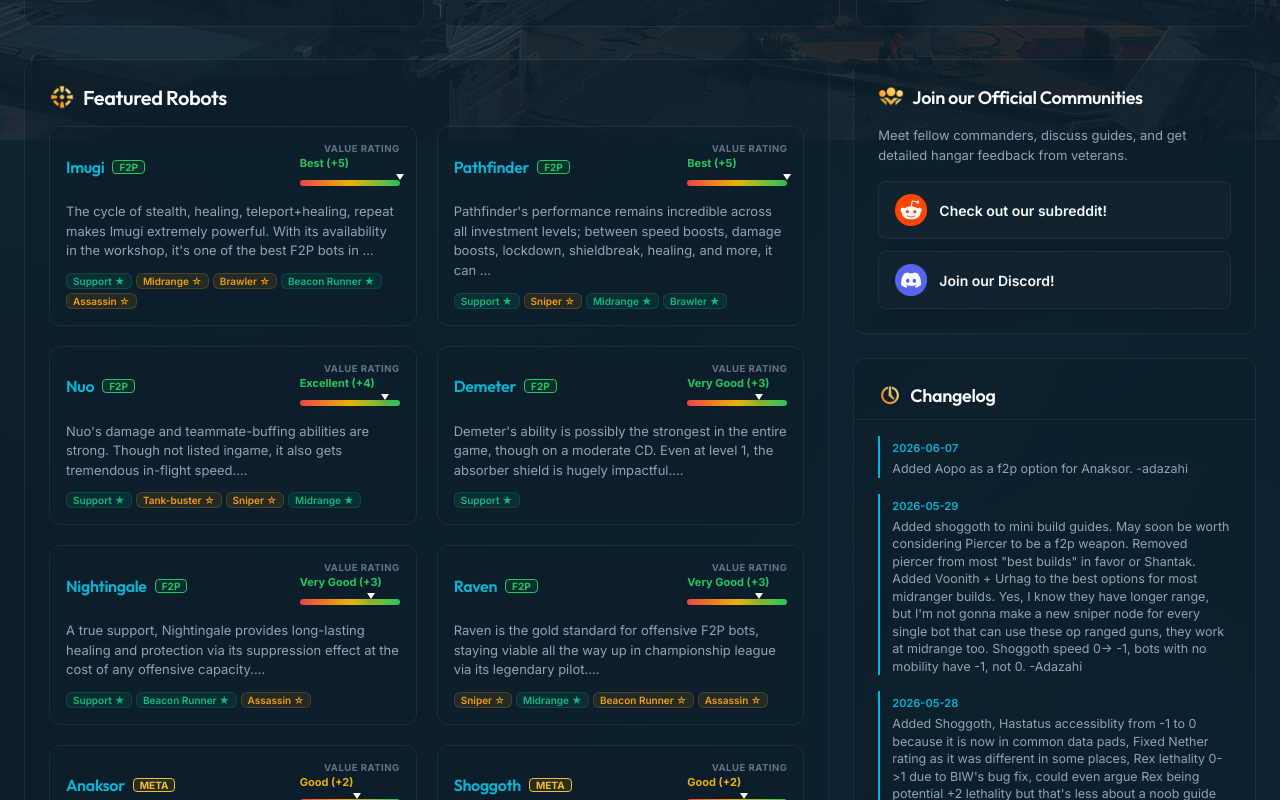
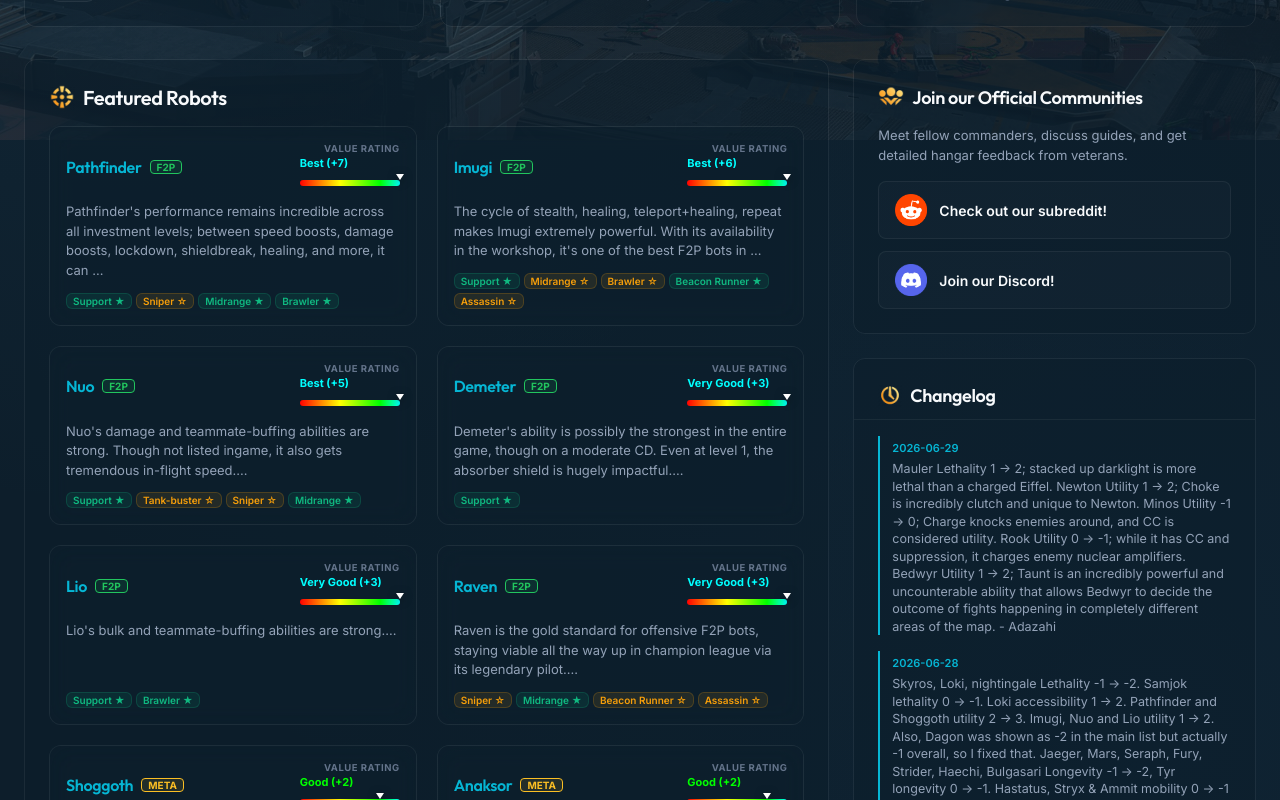
Before and after one commit to War-Robots-Guide/website, a React (Vite) app: page / in a window 1280 px wide. Shown: the part 660-1460 px from the top of the page. Built offline with nearby package versions, Linux system fonts and the light colour scheme.

Commit message:
feat: overhaul value rating colors and dynamic filter options

```diff
--- a/src/components/common/RatingBar.jsx
+++ b/src/components/common/RatingBar.jsx
@@ -1,45 +1,38 @@
+
+import { getRatingColor, getRatingColorsList } from '../../utils/ratingColors';
 
 export function RatingBar({ rating, unitType = 'robot', align = 'left' }) {
   const isTitan = unitType === 'titan';
   const minVal = -2;
-  const maxVal = isTitan ? 3 : 5;
+  const maxVal = 3;
 
-  // Clamp rating
+  // Clamp rating for visual bar positioning
   const clampedRating = Math.min(maxVal, Math.max(minVal, rating));
   // Calculate percentage
   const percentage = ((clampedRating - minVal) / (maxVal - minVal)) * 100;
 
   const getRatingLabel = (val) => {
+    const formattedVal = val > 0 ? `+${val}` : val;
     if (isTitan) {
-      if (val <= -2) return 'Horrible (-2)';
+      if (val <= -2) return `Horrible (${formattedVal})`;
       if (val === -1) return 'Bad (-1)';
       if (val === 0) return 'Poor (0)';
       if (val === 1) return 'Usable (+1)';
       if (val === 2) return 'Very Good (+2)';
-      return 'Best (+3)';
+      return `Best (${formattedVal})`;
     } else {
-      if (val <= -2) return 'Horrible (-2)';
+      if (val <= -2) return `Horrible (${formattedVal})`;
       if (val === -1) return 'Bad (-1)';
       if (val === 0) return 'Poor (0)';
       if (val === 1) return 'Usable (+1)';
       if (val === 2) return 'Good (+2)';
       if (val === 3) return 'Very Good (+3)';
       if (val === 4) return 'Excellent (+4)';
-      return 'Best (+5)';
+      return `Best (${formattedVal})`;
     }
   };
 
-  const getRatingColor = (val) => {
-    if (isTitan) {
-      if (val >= 2) return '#22c55e'; // Green
-      if (val === 1) return '#eab308'; // Yellow
-      return '#ef4444'; // Red
-    } else {
-      if (val >= 3) return '#22c55e'; // Green
-      if (val >= 1) return '#eab308'; // Yellow
-      return '#ef4444'; // Red
-    }
-  };
+  const colorsList = getRatingColorsList();
 
   return (
     <div style={{
@@ -51,15 +44,15 @@ export function RatingBar({ rating, unitType = 'robot', align = 'left' }) {
       marginLeft: align === 'right' ? 'auto' : '0'
     }}>
       <div style={{ display: 'flex', justifyContent: 'space-between', alignItems: 'center' }}>
-        <span style={{ fontSize: '11px', fontWeight: 700, color: getRatingColor(clampedRating) }}>
-          {getRatingLabel(clampedRating)}
+        <span style={{ fontSize: '11px', fontWeight: 700, color: getRatingColor(rating) }}>
+          {getRatingLabel(rating)}
         </span>
       </div>
       <div style={{
         width: '100%',
         height: '6px',
         borderRadius: '3px',
-        background: 'linear-gradient(to right, #ef4444 0%, #eab308 50%, #22c55e 100%)',
+        background: `linear-gradient(to right, ${colorsList[0]} 0%, ${colorsList[1]} 20%, ${colorsList[2]} 40%, ${colorsList[3]} 60%, ${colorsList[4]} 80%, ${colorsList[5]} 100%)`,
         position: 'relative',
         marginTop: '6px',
         marginBottom: '4px'
--- a/src/components/common/ScoreMeter.jsx
+++ b/src/components/common/ScoreMeter.jsx
@@ -1,3 +1,5 @@
+
+import { getRatingColor } from '../../utils/ratingColors';
 
 export function ScoreMeter({ label, score, options = {} }) {
   const {
@@ -15,15 +17,8 @@ export function ScoreMeter({ label, score, options = {} }) {
     ? customPercentage
     : Math.max(0, Math.min(100, ((scoreVal - min) / (max - min)) * 100));
 
-  // Determine score color based on green-yellow-red scale
-  const getScoreColor = (val) => {
-    if (val >= 2) return '#22c55e'; // Green
-    if (val >= 0) return '#eab308'; // Yellow
-    return '#ef4444'; // Red
-  };
-
   const isNegative = scoreVal < 0;
-  const fillColor = customFillColor || getScoreColor(scoreVal);
+  const fillColor = customFillColor || getRatingColor(scoreVal);
 
   return (
     <div className="score-bar-wrapper">
--- a/src/components/robots/GuideFilters.jsx
+++ b/src/components/robots/GuideFilters.jsx
@@ -7,7 +7,8 @@ export function GuideFilters({
   robotValueFilter,
   setRobotValueFilter,
   robotRoleFilter,
-  setRobotRoleFilter
+  setRobotRoleFilter,
+  availableRatings = []
 }) {
   return (
     <div className="search-container">
@@ -24,18 +25,11 @@ export function GuideFilters({
         onChange={(e) => setRobotValueFilter(e.target.value)}
       >
         <option value="All">All Value Ratings</option>
-        {guideSubTab === 'robots' && (
-          <>
-            <option value="5">Value Rating 5</option>
-            <option value="4">Value Rating 4</option>
-          </>
-        )}
-        <option value="3">Value Rating 3</option>
-        <option value="2">Value Rating 2</option>
-        <option value="1">Value Rating 1</option>
-        <option value="0">Value Rating 0</option>
-        <option value="-1">Value Rating -1</option>
-        <option value="-2">Value Rating -2</option>
+        {availableRatings.map(rating => (
+          <option key={rating} value={rating}>
+            Value Rating {rating > 0 ? `+${rating}` : rating}
+          </option>
+        ))}
       </select>
 
       {/* Roles filter (only for Robots) */}
--- a/src/components/robots/RobotsGuideTab.jsx
+++ b/src/components/robots/RobotsGuideTab.jsx
@@ -77,6 +77,13 @@ export function RobotsGuideTab({ onItemClick }) {
     return filtered;
   }, [searchQuery, robotValueFilter]);
 
+  const availableRatings = useMemo(() => {
+    const items = guideSubTab === 'robots' ? robotGuideData?.robots : robotGuideData?.titans;
+    if (!items) return [];
+    const ratings = items.map(item => item.value_rating);
+    return Array.from(new Set(ratings)).sort((a, b) => b - a);
+  }, [guideSubTab]);
+
   return (
     <div className="animate-fade-in text-left">
       <div className="hero-banner" style={{ padding: '24px', marginBottom: '24px' }}>
@@ -111,7 +118,9 @@ export function RobotsGuideTab({ onItemClick }) {
         setRobotValueFilter={setRobotValueFilter}
         robotRoleFilter={robotRoleFilter}
         setRobotRoleFilter={setRobotRoleFilter}
+        availableRatings={availableRatings}
       />
+
 
       {/* Robots/Titans Grid */}
       <div className="dashboard-grid">
--- /dev/null
+++ b/src/utils/ratingColors.js
@@ -0,0 +1,33 @@
+import robotGuideData from '../data/robot_guide.json';
+
+const defaultColors = {
+  "<= -2": "#ef4444", // Red
+  "-1": "#f97316",    // Orange
+  "0": "#eab308",     // Yellow
+  "+1": "#84cc16",    // Lime/light green
+  "+2": "#22c55e",    // Green
+  ">= +3": "#3b82f6"  // Blue
+};
+
+// Use colors from json if available, otherwise use default colors
+const colors = (robotGuideData && robotGuideData.rating_colors) || defaultColors;
+
+export const getRatingColor = (val) => {
+  if (val <= -1.5) return colors["<= -2"];
+  if (val <= -0.5) return colors["-1"];
+  if (val <= 0.5) return colors["0"];
+  if (val <= 1.5) return colors["+1"];
+  if (val <= 2.5) return colors["+2"];
+  return colors[">= +3"];
+};
+
+export const getRatingColorsList = () => {
+  return [
+    colors["<= -2"],
+    colors["-1"],
+    colors["0"],
+    colors["+1"],
+    colors["+2"],
+    colors[">= +3"]
+  ];
+};
```
Also changed, not shown: src/data/robot_guide.json, 2 other files (tests, documents, lock files or other folders).
